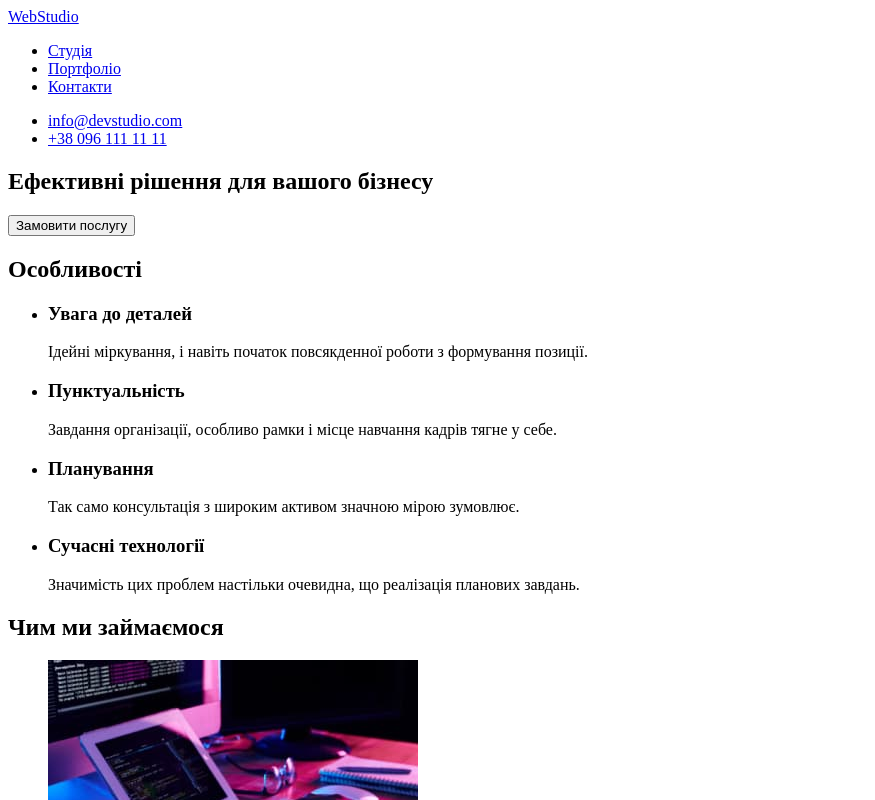
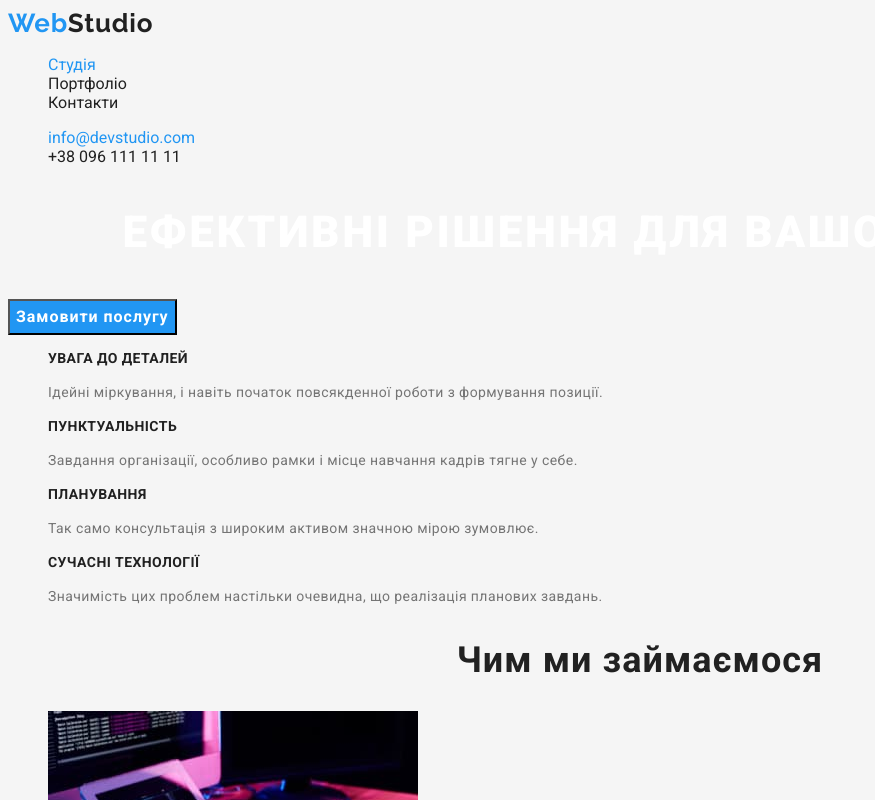
Before and after one commit to SvitlanaKr22/goit-markup-hw-02, a plain HTML site: page index.html in a window 1280 px wide. Shown: the top 800 px of the page, without its empty margins (0-875 px from the left). Drawn offline with Linux system fonts and the light colour scheme.

Commit message:
main-work1

```diff
--- a/CSS/styles.css
+++ b/CSS/styles.css
@@ -0,0 +1,139 @@
+/* цвет основного текста #757575
+  вторичный цвет #212121
+  в адресе rgba(255, 255, 255, 0.6)
+  h1 #FFFFFF;
+  синий #2196F3*/
+:root{
+  --basic-text-color:#757575;
+  --title-text--color:#212121;
+  --accent-color:#2196F3;
+  --secondary-text-color:#FFFFFF;
+}
+
+  body{
+    font-family: 'Roboto', sans-serif;
+    color: var(--basic-text-color);
+    background: #F5F5F5;
+  }
+
+  .list{
+    list-style: none;
+
+  }
+
+/* Стили заголовка  */
+
+  .logo-link{
+    font-family: 'Raleway',sans-serif;
+    font-weight: 700;
+    font-size: 26px;
+    line-height: 1.2;
+    letter-spacing: 0.03em;
+    color: var(--title-text--color);
+    text-decoration: none;
+  }
+
+  .logo-span{
+    color: var(--accent-color);
+  }
+
+  .site-nav .link{
+    color: var(--title-text--color);
+    text-decoration: none;
+  }
+
+  .site-nav .link:hover,
+  .site-nav .link:focus
+  {
+    color: var(--accent-color);
+  }
+
+  .site-nav .link.current{
+    color: var(--accent-color);
+  }
+
+  /* Стилі секцій */
+
+  .title{
+    font-weight: 900;
+    font-size: 44px;
+    line-height: 1.36;
+    text-align: center;
+    letter-spacing: 0.06em;
+    text-transform: uppercase;
+    color: var(--secondary-text-color);
+  }
+  .title-button{
+    font-family: inherit;
+    font-weight: 700;
+    font-size: 16px;
+    line-height: 1.9;
+    display: flex;
+    align-items: center;
+    text-align: center;
+    letter-spacing: 0.06em;
+    color: var(--secondary-text-color);
+    background: #2196F3;
+  }
+  /* Секція Особливості */
+  .visually-hidden {
+    position: absolute;
+    white-space: nowrap;
+    width: 1px;
+    height: 1px;
+    overflow: hidden;
+    border: 0;
+    padding: 0;
+    clip: rect(0 0 0 0);
+    clip-path: inset(50%);
+    margin: -1px;
+}
+
+.list-title{
+  font-weight: 700;
+  font-size: 14px;
+  line-height: 1.14;
+  letter-spacing: 0.03em;
+  text-transform: uppercase;
+  color: var(--title-text--color);
+}
+
+.list-text{
+  font-weight: 400;
+  font-size: 14px;
+  line-height: 1.71;
+  letter-spacing: 0.03em;
+}
+
+/* Секція Чим займаємося */
+
+  .section>.section-title{
+  font-weight: 700;
+  font-size: 36px;
+  line-height: 1.17;
+  text-align: center;
+  letter-spacing: 0.03em;
+  color: var(--title-text--color);
+}
+/* Секція Наша команда */
+ .list-title-team{
+  font-weight: 500;
+  font-size: 16px;
+  line-height: 1.9;
+  /* text-align: center; */
+  letter-spacing: 0.03em;
+  color: var(--title-text--color);
+}
+
+.list-text-team{
+  font-weight: 400;
+  font-size: 16px;
+  line-height: 1.9;
+  text-align: center;
+  letter-spacing: 0.03em;
+}
+
+  /* Стили футера  */
+  .logo-link>.logo-text{
+    color: var(--secondary-text-color);
+}
--- a/index.html
+++ b/index.html
@@ -5,65 +5,68 @@
     <meta http-equiv="X-UA-Compatible" content="IE=edge">
     <meta name="viewport" content="width=device-width, initial-scale=1.0">
     <title>Web-studio (Version 2.1)</title>
+    <link rel="preconnect" href="https://fonts.googleapis.com">
+    <link rel="preconnect" href="https://fonts.gstatic.com" crossorigin>
+    <link href="https://fonts.googleapis.com/css2?family=Raleway:wght@700&family=Roboto:wght@400;500;700;900&display=swap" rel="stylesheet">
     <link rel="stylesheet" href="./CSS/styles.css">
 </head>
 <body>
     <header>
         <nav>
-            <a href="./index.html" lang="en">
-                WebStudio
+            <a href="./index.html" class="logo-link" lang="en">
+                <span class="logo-span">Web</span>Studio
             </a>
-            <ul>
-                <li> <a href="./index.html">Студія</a> </li>
-                <li> <a href="./portfolio.html">Портфоліо</a> </li>
-                <li> <a href="#">Контакти</a> </li>
+            <ul class="site-nav list">
+                <li> <a href="./index.html" class="link current">Студія</a> </li>
+                <li> <a href="./portfolio.html" class="link">Портфоліо</a> </li>
+                <li> <a href="#" class="link">Контакти</a> </li>
             </ul>
         </nav>
-        <ul>
-            <li><a href="mailo:info@devstudio.com">info@devstudio.com</a></li>
-            <li><a href="tel:+380961111111"> +38 096 111 11 11</a></li>
+        <ul class="site-nav list">
+            <li><a href="mailo:info@devstudio.com" class="link current">info@devstudio.com</a></li>
+            <li><a href="tel:+380961111111" class="link"> +38 096 111 11 11</a></li>
         </ul>
 
     </header>
     <main>
         <section>
-            <h1>Ефективні рішення для вашого бізнесу</h1>
-            <button type="button">Замовити послугу</button>
+            <h1 class="title">Ефективні рішення для вашого бізнесу</h1>
+            <button type="button" class="title-button">Замовити послугу</button>
         </section>
         <!-- Особливості (заголовок відсутній на макеті, заховати потім з CSS) -->
-        <section>
-            <h2>Особливості</h2>
-            <ul>
+        <section class="section">
+            <h2 class="section-title visually-hidden">Особливості</h2>
+            <ul class="list">
                 <li>
-                    <h3>Увага до деталей</h3>
-                    <p>
+                    <h3 class="list-title">Увага до деталей</h3>
+                    <p class="list-text">
                         Ідейні міркування, і навіть початок повсякденної роботи з формування позиції.
                     </p>
                 </li>
                 <li>
-                    <h3>Пунктуальність</h3>
-                    <p>
+                    <h3 class="list-title">Пунктуальність</h3>
+                    <p class="list-text">
                         Завдання організації, особливо рамки і місце навчання кадрів тягне у себе.
                     </p>
                 </li>
                 <li>
-                    <h3>Планування</h3>
-                    <p>
+                    <h3 class="list-title">Планування</h3>
+                    <p class="list-text">
                         Так само консультація з широким активом значною мірою зумовлює.
                     </p>
                 </li>
                 <li>
-                    <h3>Сучасні технології</h3>
-                    <p>
+                    <h3 class="list-title">Сучасні технології</h3>
+                    <p class="list-text">
                         Значимість цих проблем настільки очевидна, що реалізація планових завдань.
                     </p>
                 </li>
             </ul>
         </section>
         <!-- Чим займаємося -->
-        <section>
-            <h2>Чим ми займаємося</h2>
-            <ul>
+        <section class="section">
+            <h2 class="section-title">Чим ми займаємося</h2>
+            <ul class="list">
                 <li>
                     <img src="./images/imgbox1.jpg" alt="компьютер з кодом на єкрані" width="370">
                 </li>
@@ -76,34 +79,34 @@
             </ul>
         </section>
         <!-- Наша команда -->
-        <section>
-            <h2>Наша команда</h2>
-            <ul>
+        <section class="section">
+            <h2 class="section-title">Наша команда</h2>
+            <ul class="list">
                 <li>
                     <img src="./images/demjanenko.jpg" alt="Фото дизайнера продукту" width="270">
-                    <h3>Ігор Дем'яненко</h3>
-                    <p>Product Designer</p>
+                    <h3 class="list-title-team">Ігор Дем'яненко</h3>
+                    <p class="list-text-team">Product Designer</p>
                 </li>
                 <li>
                     <img src="./images/repina.jpg" alt="Фото фронтенд розробника" width="270">
-                    <h3>Ольга Рєпіна</h3>
+                    <h3 class="list-title-team">Ольга Рєпіна</h3>
                     <p lang="en">Frontend Developer</p>
                 </li>
                 <li>
                     <img src="./images/tarasov.jpg" alt="Фото маркетолога" width="270">
-                    <h3>Микола Тарасов</h3>
+                    <h3 class="list-title-team">Микола Тарасов</h3>
                     <p lang="en">Marketing</p>
                 </li>
                 <li>
                     <img src="./images/ermakov.jpg" alt="Фото дизайнера УІ" width="270">
-                    <h3>Михайло Єрмаков</h3>
+                    <h3 class="list-title-team">Михайло Єрмаков</h3>
                     <p lang="en">UI Designer</p>
                 </li>
             </ul>
         </section>
         <footer>
-            <a href="./index.html" lang="en">
-                WebStudio
+            <a href="./index.html" class="logo-link" lang="en">
+                <span class="logo-text"><span class="logo-span">Web</span>Studio</span>
             </a>
             <address>
                 <ul>
```
Also changed, not shown: portfolio.html (+27 -23 lines).
